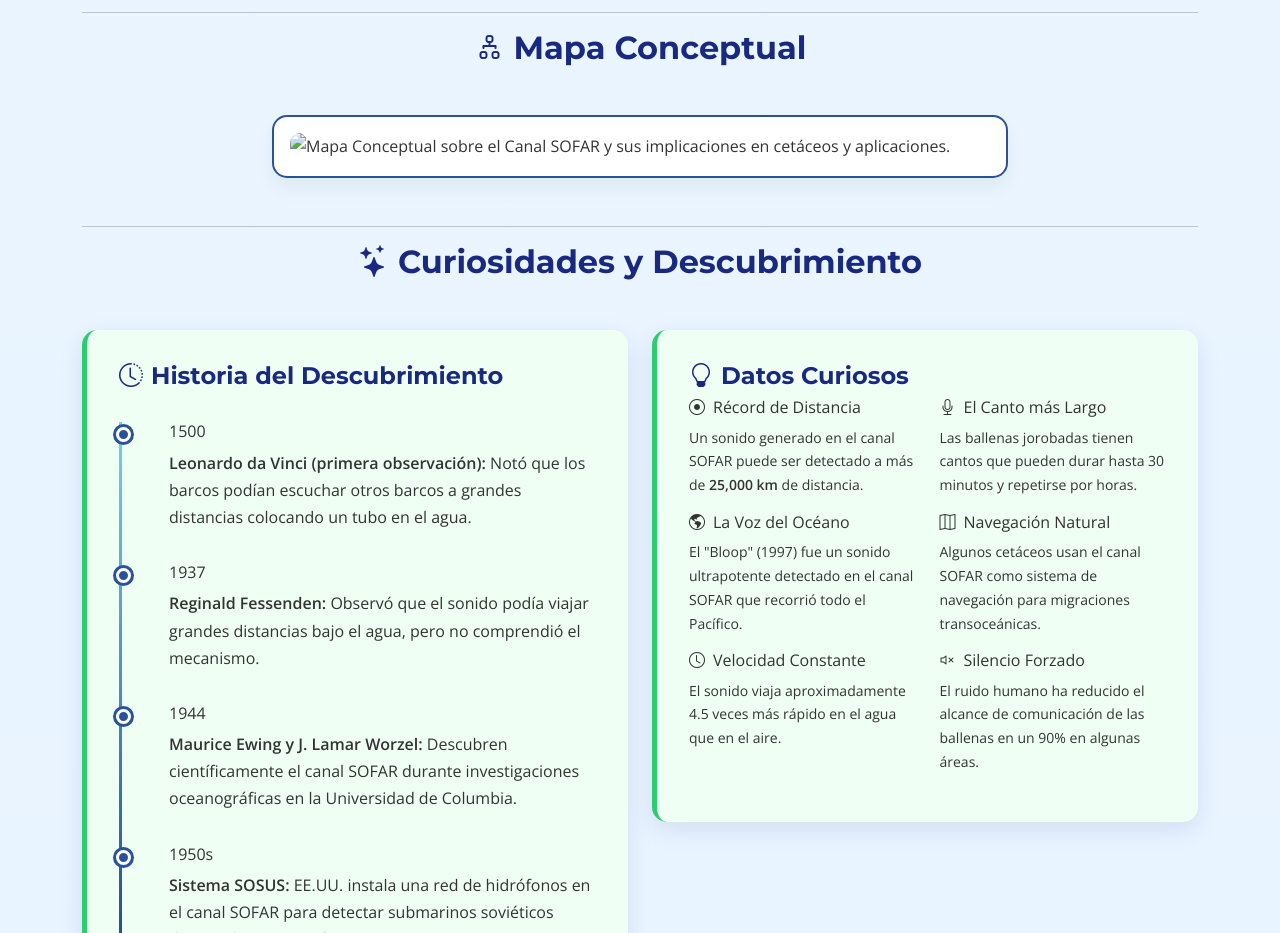
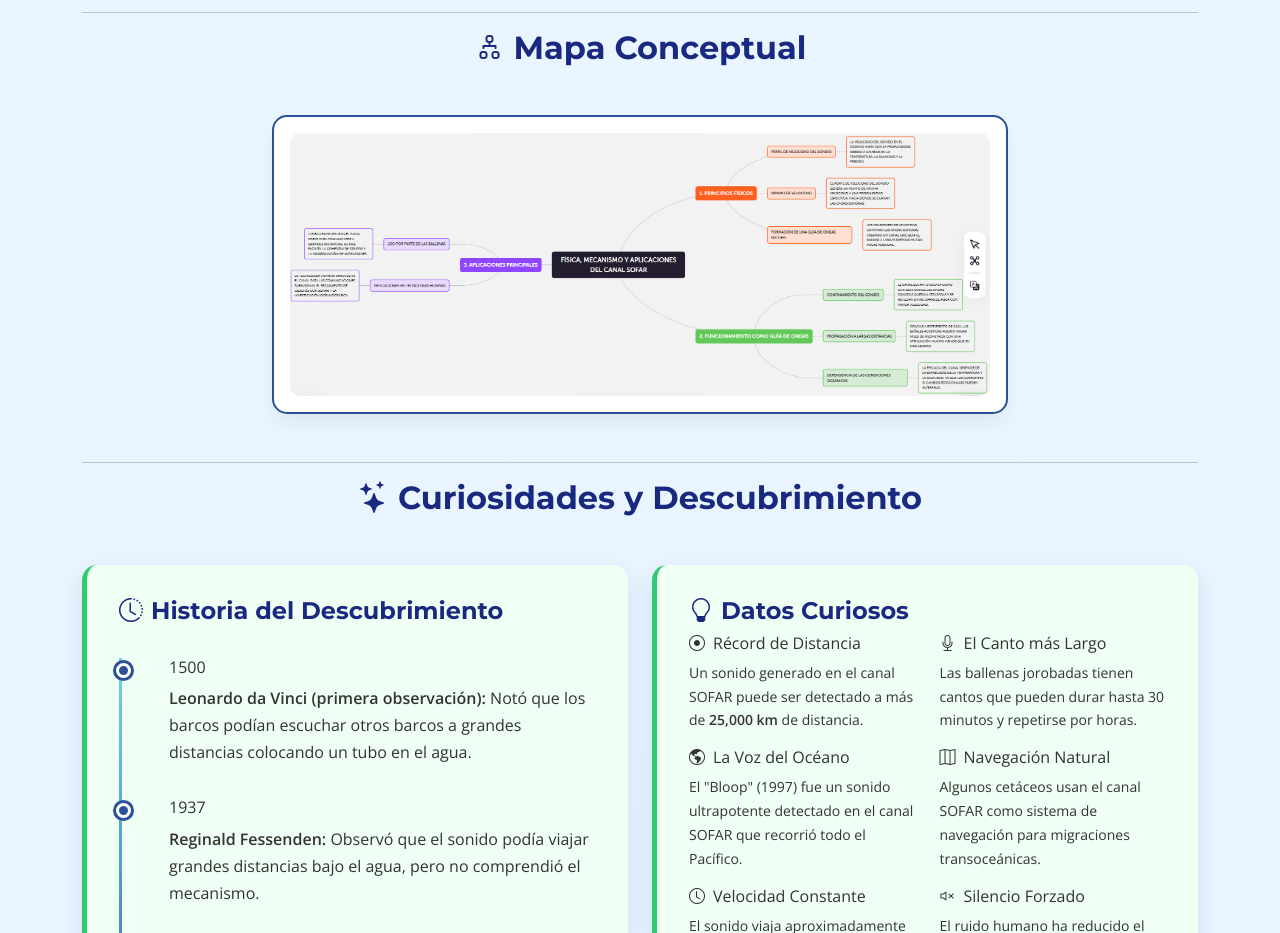
Before and after one commit to yasmin-bm/fisica2-portfolio.3, a plain HTML site: page index.html in a window 1280 px wide. Shown: the part 7000-7933 px from the top of the page. Drawn offline with nearby package versions, Linux system fonts and the light colour scheme.

Commit message:
Update index.html

```diff
--- a/index.html
+++ b/index.html
@@ -930,7 +930,7 @@
             <div class="row justify-content-center">
                 <div class="col-lg-8">
                     <div class="mapa-conceptual-container">
-                        <img src="image_08c518.png" alt="Mapa Conceptual sobre el Canal SOFAR y sus implicaciones en cetáceos y aplicaciones." class="mapa-conceptual-img">
+                        <img src="https://github.com/yasmin-bm/fisica2-portfolio.3/blob/main/1842c579-a35b-4bb3-88d2-64df647a0060.png?raw=true" alt="Mapa Conceptual sobre el Canal SOFAR y sus implicaciones en cetáceos y aplicaciones." class="mapa-conceptual-img">
                     </div>
                 </div>
             </div>
```
